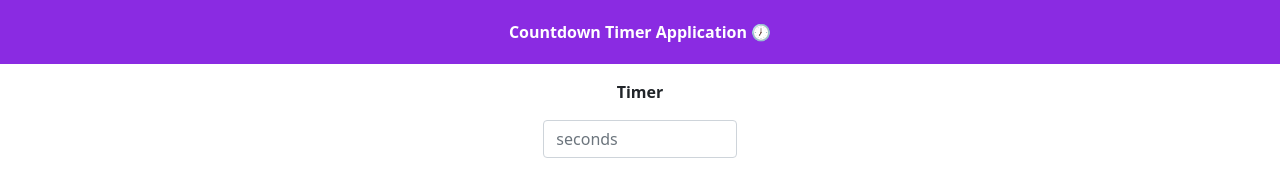
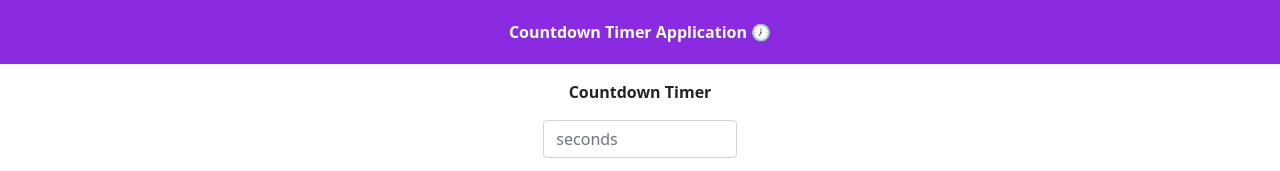
Before and after one commit to ramesh01/timer-web-app-react, a React (Create React App) app: page / in a window 1280 px wide. Shown: the top 171 px of the page. Built offline with nearby package versions, Linux system fonts and the light colour scheme.

Commit message:
refactor: app title and some changes are added

```diff
--- a/public/index.html
+++ b/public/index.html
@@ -5,10 +5,7 @@
     <link rel="icon" href="%PUBLIC_URL%/favicon.ico" />
     <meta name="viewport" content="width=device-width, initial-scale=1" />
     <meta name="theme-color" content="#000000" />
-    <meta
-      name="description"
-      content="Web site created using create-react-app"
-    />
+    <meta name="description" content="Web site created using create-react-app"/>
     <link rel="apple-touch-icon" href="%PUBLIC_URL%/logo192.png" />
     <!--
       manifest.json provides metadata used when your web app is installed on a
@@ -24,7 +21,7 @@
       work correctly both with client-side routing and a non-root public URL.
       Learn how to configure a non-root public URL by running `npm run build`.
     -->
-    <title>React App</title>
+    <title>Countdown Timer</title>
   </head>
   <body>
     <noscript>You need to enable JavaScript to run this app.</noscript>
--- a/src/components/timer/timer.js
+++ b/src/components/timer/timer.js
@@ -6,19 +6,12 @@ import classes from './timer.module.css';
 import classNames from 'classnames/bind';
 
 const Timer = () => {
+    const SECONDS_5 = 5;
     const [timer, setTimer] = useState(0);
     const [timerStart, setTimerStart] = useState(false);
-    const secondTimer = useRef();
     const [countdownTimer, setCountdownTimer] = useState(0);
     const [countdownCompleted, setCountdownCompleted] = useState(false);
-
-    const onChangeHandler = (event) => {
-        const secondVal = event.target.value;
-        if (secondVal && parseInt(secondVal) && secondVal > 0) {
-            setTimerStart(true); return;
-        }
-        setTimerStart(false);
-    };
+    const secondTimer = useRef();
 
     useEffect(() => {
         const interval = timer > 0 && setInterval(() => {
@@ -30,6 +23,14 @@ const Timer = () => {
             clearInterval(interval);
         }
     }, [timer]);
+
+    const onChangeHandler = (event) => {
+        const secondVal = event.target.value;
+        if (secondVal && parseInt(secondVal) && secondVal > 0) {
+            setTimerStart(true); return;
+        }
+        setTimerStart(false);
+    };
 
     const startTimer = () => {
         const secondVal = parseInt(secondTimer.current.value);
@@ -51,14 +52,15 @@ const Timer = () => {
         if (!countdownCompleted) {
             return <div className="timer">0</div>;
         } else if (remainingTime === 0) {
+
             return <div className="timer">Completed...</div>;
         }
 
         return (
             <div className={classes.timer}>
                 <div className={classes.text}>Remaining</div>
-                {remainingTime > 5 && <div className={classNames(classes.value)}>{remainingTime}</div>}
-                {remainingTime <= 5 && <div className={classNames(classes.value, classes.pulse)}>{remainingTime}</div>}
+                {remainingTime > SECONDS_5 && <div className={classNames(classes.value)}>{remainingTime}</div>}
+                {remainingTime <= SECONDS_5 && <div className={classNames(classes.value, classes.pulse)}>{remainingTime}</div>}
                 <div className={classes.text}>seconds</div>
             </div>
         );
@@ -67,7 +69,7 @@ const Timer = () => {
     return (
         <div className="row justify-content-center">
             <div className="col-12">
-                <p className=" text-center pt-3"><strong>Timer</strong></p>
+                <p className=" text-center pt-3"><strong>Countdown Timer</strong></p>
             </div>
             <div className="col-2">
                 <Form className="mt-3">
```
Also changed, not shown: 1 other file (tests, documents, lock files or other folders).
